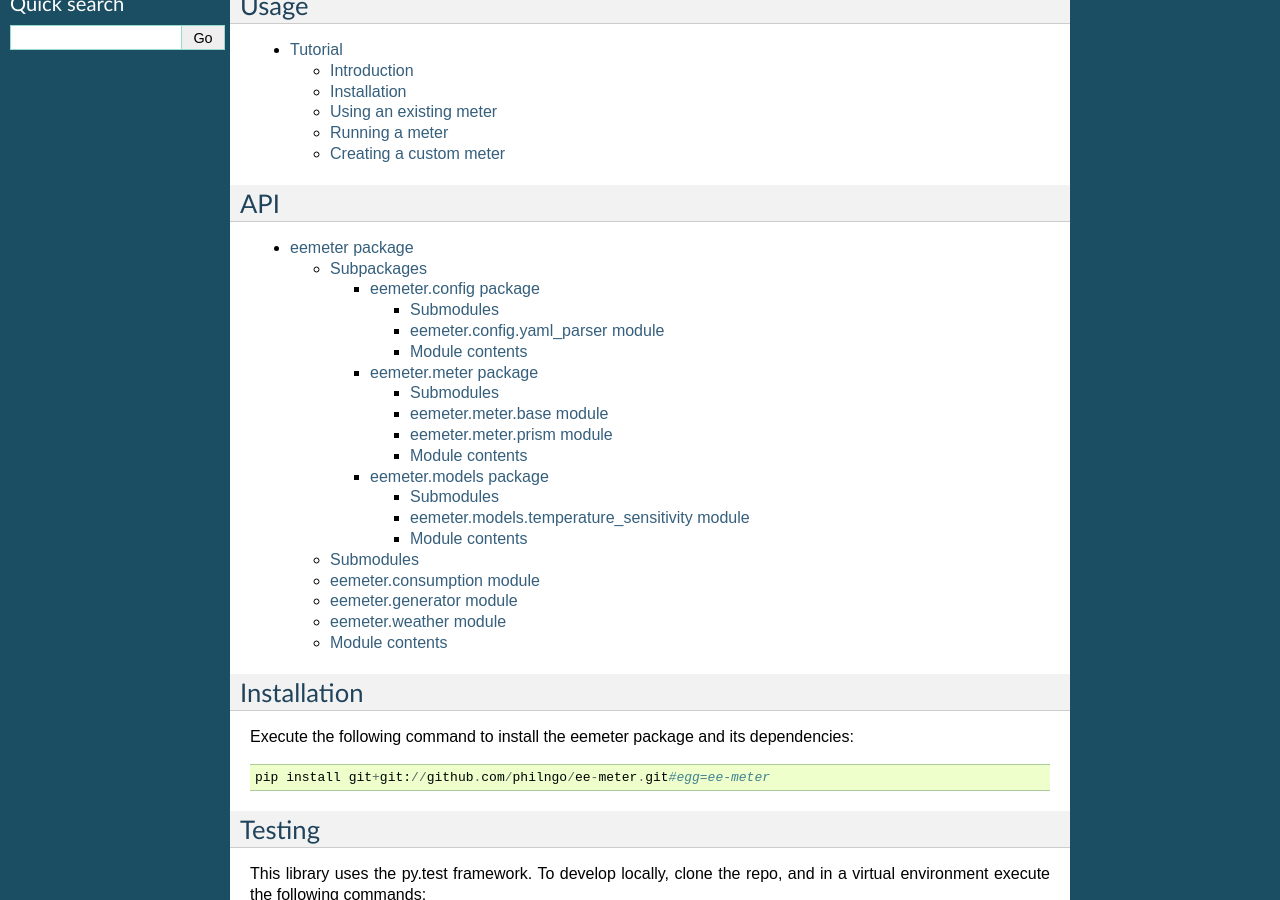
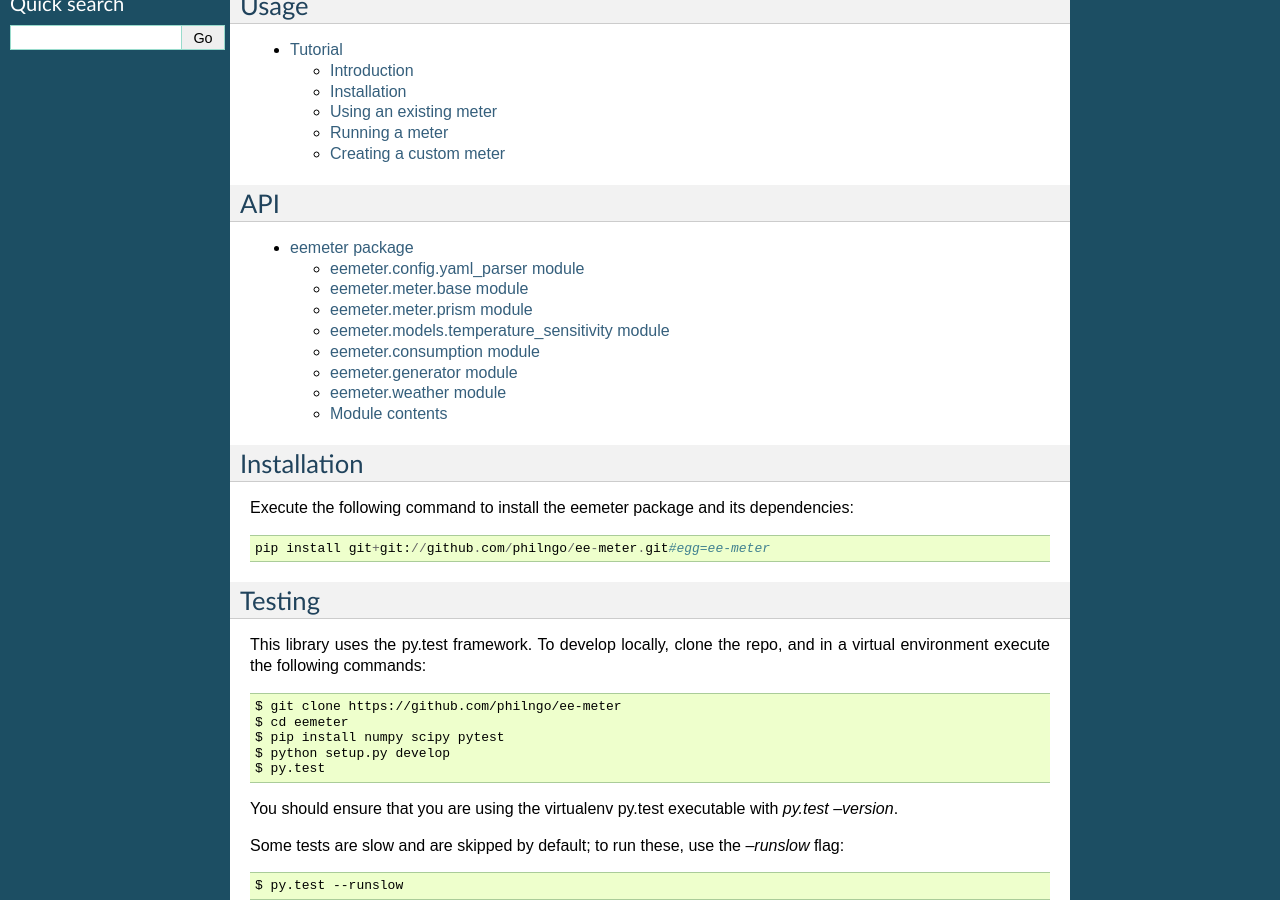
Before and after one commit to openeemeter/eemeter, a Sphinx documentation site: the page built from docs/index.rst, in a window 1280 px wide and 900 px high, scrolled down 318 px. Built offline with Sphinx 7.4.7, drawn with Linux system fonts in a browser that asks for light colours.

```diff
--- a/docs/eemeter.config.rst
+++ /dev/null
@@ -1,22 +0,0 @@
-eemeter.config package
-======================
-
-Submodules
-----------
-
-eemeter.config.yaml_parser module
----------------------------------
-
-.. automodule:: eemeter.config.yaml_parser
-    :members:
-    :undoc-members:
-    :show-inheritance:
-
-
-Module contents
----------------
-
-.. automodule:: eemeter.config
-    :members:
-    :undoc-members:
-    :show-inheritance:
--- a/docs/eemeter.meter.rst
+++ /dev/null
@@ -1,30 +0,0 @@
-eemeter.meter package
-=====================
-
-Submodules
-----------
-
-eemeter.meter.base module
--------------------------
-
-.. automodule:: eemeter.meter.base
-    :members:
-    :undoc-members:
-    :show-inheritance:
-
-eemeter.meter.prism module
---------------------------
-
-.. automodule:: eemeter.meter.prism
-    :members:
-    :undoc-members:
-    :show-inheritance:
-
-
-Module contents
----------------
-
-.. automodule:: eemeter.meter
-    :members:
-    :undoc-members:
-    :show-inheritance:
--- a/docs/eemeter.models.rst
+++ /dev/null
@@ -1,22 +0,0 @@
-eemeter.models package
-======================
-
-Submodules
-----------
-
-eemeter.models.temperature_sensitivity module
----------------------------------------------
-
-.. automodule:: eemeter.models.temperature_sensitivity
-    :members:
-    :undoc-members:
-    :show-inheritance:
-
-
-Module contents
----------------
-
-.. automodule:: eemeter.models
-    :members:
-    :undoc-members:
-    :show-inheritance:
--- a/docs/eemeter.rst
+++ b/docs/eemeter.rst
@@ -1,17 +1,37 @@
 eemeter package
 ===============
 
-Subpackages
------------
+eemeter.config.yaml_parser module
+---------------------------------
 
-.. toctree::
+.. automodule:: eemeter.config.yaml_parser
+    :members:
+    :undoc-members:
+    :show-inheritance:
 
-    eemeter.config
-    eemeter.meter
-    eemeter.models
+eemeter.meter.base module
+-------------------------
 
-Submodules
-----------
+.. automodule:: eemeter.meter.base
+    :members:
+    :undoc-members:
+    :show-inheritance:
+
+eemeter.meter.prism module
+--------------------------
+
+.. automodule:: eemeter.meter.prism
+    :members:
+    :undoc-members:
+    :show-inheritance:
+
+eemeter.models.temperature_sensitivity module
+---------------------------------------------
+
+.. automodule:: eemeter.models.temperature_sensitivity
+    :members:
+    :undoc-members:
+    :show-inheritance:
 
 eemeter.consumption module
 --------------------------
```
